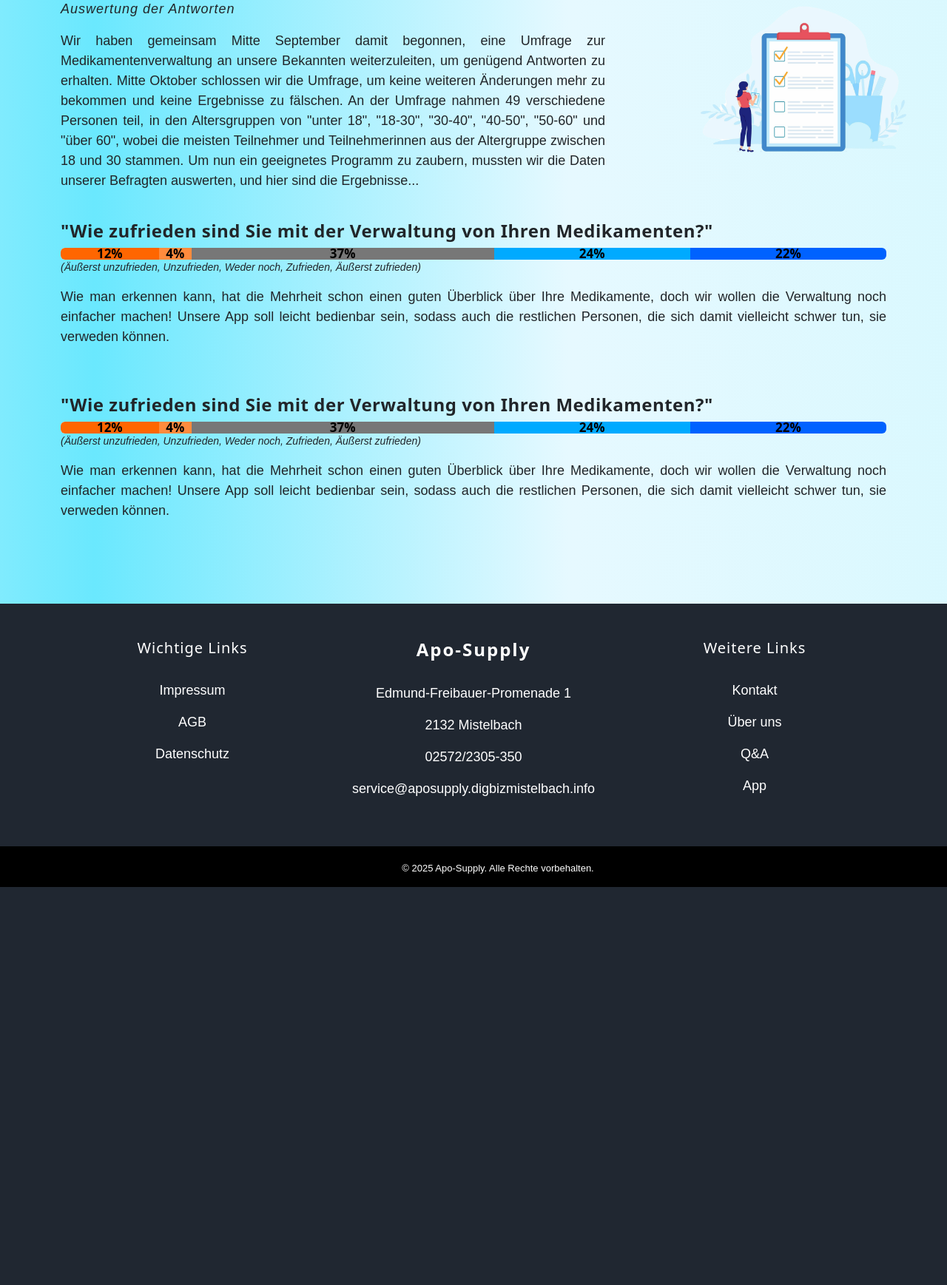
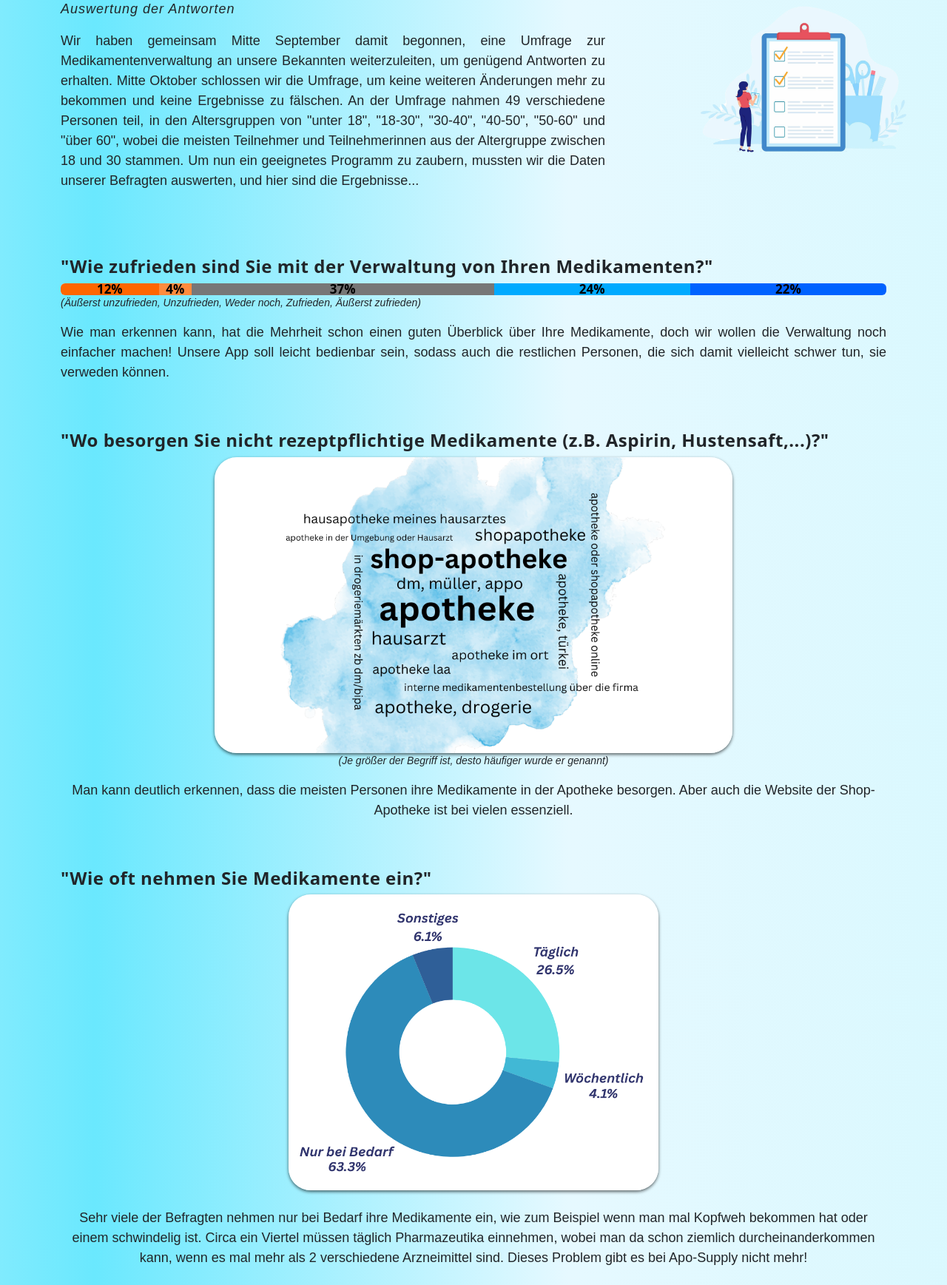
Before and after one commit to celinebittmann/aposupply, a PHP site: page /templates/umfrage.php in a window 1280 px wide. Shown: the part 183-1920 px from the top of the page at 74% size. Before the commit the page ends 1382 px from the top, so only its background shows below. Run offline with PHP 8.4, Linux system fonts and the light colour scheme.

Commit message:
20.11.2024
Umfrage auswerten

```diff
--- a/templates/umfrage.php
+++ b/templates/umfrage.php
@@ -53,7 +53,7 @@ ini_set('display_errors','On');
   </div>
 </div> <!-- Ende row -->
 
-<br>
+<br><br><br>
 
 <!-- 1. Auswertung -->
 <h4 style="font-weight: 700; letter-spacing: 0.5px;">"Wie zufrieden sind Sie mit der Verwaltung von Ihren Medikamenten?"</h4>
@@ -86,6 +86,39 @@ ini_set('display_errors','On');
 <br><br>
 
 <!-- 2. Auswertung -->
+<h4 style="font-weight: 700; letter-spacing: 0.5px;">"Wo besorgen Sie nicht rezeptpflichtige Medikamente (z.B. Aspirin, Hustensaft,...)?"</h4>
+
+<div class="col-12 image-container" style="position: relative; text-align: center;">
+  <img class="auswertung" id="clickableImage" src="assets/img/apotheke_auswertung.png" width="700" height="400" style="border-radius: 30px;" alt="meist genannte Medikamente">
+  <p style="font-size: 14px; text-align: center; font-style: italic;">(Je größer der Begriff ist, desto häufiger wurde er genannt)</p>
+</div>
+
+<p style="text-align: center;">Man kann deutlich erkennen, dass die meisten Personen ihre Medikamente in der Apotheke besorgen. Aber auch die Website der Shop-Apotheke ist
+  bei vielen essenziell.
+</p>
+
+<br><br>
+
+
+<!-- 3. Auswertung -->
+<h4 style="font-weight: 700; letter-spacing: 0.5px;">"Wie oft nehmen Sie Medikamente ein?"</h4>
+
+<div class="col-12 image-container" style="position: relative; text-align: center;">
+  <img class="auswertung" id="clickableImage" src="assets/img/diagramm_auswertung.png" width="500" height="400" style="border-radius: 30px;" alt="Einnahmehäufigkeit der Medikamente">
+</div>
+
+<br>
+
+<p style="text-align: center;">Sehr viele der Befragten nehmen nur bei Bedarf ihre Medikamente ein, wie zum Beispiel wenn man mal Kopfweh bekommen hat oder einem schwindelig ist.
+  Circa ein Viertel müssen täglich Pharmazeutika einnehmen, wobei man da schon ziemlich durcheinanderkommen kann, wenn es mal mehr als 2 verschiedene Arzneimittel sind.
+  Dieses Problem gibt es bei Apo-Supply nicht mehr!
+</p>
+<br><br>
+
+
+
+
+<!-- 4. Auswertung -->
 <h4 style="font-weight: 700; letter-spacing: 0.5px;">"Wie zufrieden sind Sie mit der Verwaltung von Ihren Medikamenten?"</h4>
 
 <div class="progress-stacked">
@@ -108,9 +141,46 @@ ini_set('display_errors','On');
 
 <p style="font-size: 14px; text-align: justify; font-style: italic;">(Äußerst unzufrieden, Unzufrieden, Weder noch, Zufrieden, Äußerst zufrieden)</p>
 
+
 <p style="text-align: justify;">Wie man erkennen kann, hat die Mehrheit schon einen guten Überblick über Ihre Medikamente, doch wir wollen die Verwaltung noch einfacher machen!
   Unsere App soll leicht bedienbar sein, sodass auch die restlichen Personen, die sich damit vielleicht schwer tun, sie verweden können.
 </p>
+
+<br><br>
+
+
+
+
+<!-- 5. Auswertung -->
+<h4 style="font-weight: 700; letter-spacing: 0.5px;">"Wie zufrieden sind Sie mit der Verwaltung von Ihren Medikamenten?"</h4>
+
+<div class="progress-stacked">
+  <div class="progress" role="progressbar" aria-label="Segment one" aria-valuenow="12" aria-valuemin="0" aria-valuemax="100" style="width: 12%;">
+    <div class="progress-bar" style="background-color: #ff6600; color: black; font-weight: 700; font-size: 17px;">12%</div>
+  </div>
+  <div class="progress" role="progressbar" aria-label="Segment two" aria-valuenow="4" aria-valuemin="0" aria-valuemax="100" style="width: 4%;">
+    <div class="progress-bar" style="background-color: #ff8b3d; color: black; font-weight: 700; font-size: 17px;">4%</div>
+  </div>
+  <div class="progress" role="progressbar" aria-label="Segment three" aria-valuenow="37" aria-valuemin="0" aria-valuemax="100" style="width: 37%;">
+    <div class="progress-bar" style="background-color: #777777; color: black; font-weight: 700; font-size: 17px;">37%</div>
+  </div>
+  <div class="progress" role="progressbar" aria-label="Segment four" aria-valuenow="24" aria-valuemin="0" aria-valuemax="100" style="width: 24%;">
+    <div class="progress-bar" style="background-color: #00aaff; color: black; font-weight: 700; font-size: 17px;">24%</div>
+  </div>
+  <div class="progress" role="progressbar" aria-label="Segment five" aria-valuenow="22" aria-valuemin="0" aria-valuemax="100" style="width: 24%;">
+    <div class="progress-bar" style="background-color: #0062ff; color: black; font-weight: 700; font-size: 17px;">22%</div>
+  </div>
+</div>
+
+<p style="font-size: 14px; text-align: justify; font-style: italic;">(Äußerst unzufrieden, Unzufrieden, Weder noch, Zufrieden, Äußerst zufrieden)</p>
+
+
+<p style="text-align: justify;">Wie man erkennen kann, hat die Mehrheit schon einen guten Überblick über Ihre Medikamente, doch wir wollen die Verwaltung noch einfacher machen!
+  Unsere App soll leicht bedienbar sein, sodass auch die restlichen Personen, die sich damit vielleicht schwer tun, sie verweden können.
+</p>
+
+<br><br>
+
 
 
 
@@ -180,8 +250,17 @@ body {
 }
 
 
+/* Bilder  */
+.auswertung{
+  box-shadow: 0 2px 4px rgba(0,0,0,0.6);
+}
 
 
+.auswertung:hover{
+  transform: scale(1.05);
+  box-shadow: 0 2px 4px rgba(0,0,0,0.6);
+  margin-bottom: 8px;
+}
 
 
 
```
Also changed, not shown: assets/img/apotheke_auswertung.png (added), assets/img/diagramm_auswertung.png (added).
